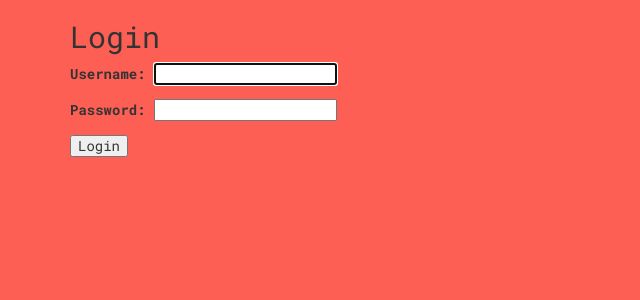
After one commit to scottc11/trakt, a Django app: page /login/ in a window 1280 px wide. The commit adds this page. Shown: the top 300 px of the page, without its empty margins (0-640 px from the left). Run offline with Django 3.2, Linux system fonts and the light colour scheme; style sheets or scripts are compiled from the project's sources; some libraries are stand-ins or nearby versions; some web fonts are replaced.

Commit message:
implemented a simple login page to authenticat a user.

```diff
--- /dev/null
+++ b/assets/less/spinner.less
@@ -0,0 +1,32 @@
+@import 'variables';
+
+.spinner {
+  &--track-list {
+    width: 100px;
+    height: 100px;
+    margin: 100px auto;
+    background-color: @blue-jeans;
+    border-radius: 100%;
+    -webkit-animation: sk-scaleout 1.0s infinite ease-in-out;
+    animation: sk-scaleout 1.0s infinite ease-in-out;
+  }
+}
+
+@-webkit-keyframes sk-scaleout {
+  0% { -webkit-transform: scale(0) }
+  100% {
+    -webkit-transform: scale(1.0);
+    opacity: 0;
+  }
+}
+
+@keyframes sk-scaleout {
+  0% {
+    -webkit-transform: scale(0);
+    transform: scale(0);
+  } 100% {
+    -webkit-transform: scale(1.0);
+    transform: scale(1.0);
+    opacity: 0;
+  }
+}
--- a/assets/less/track.less
+++ b/assets/less/track.less
@@ -46,6 +46,7 @@
     font-family: @bungee-hairline;
     font-size: @info-font-size;
   }
+  &--user {}
   &__player { padding: 5px; margin: 5px; }
   &--button {
     margin: 0 5px;
--- a/main/templates/base.html
+++ b/main/templates/base.html
@@ -18,6 +18,7 @@
     <!-- CUSTOM -->
     <link rel="stylesheet" href={% static "css/main.css" %}>
     <link rel="stylesheet" href={% static "css/normalize.css" %}>
+    <link rel="stylesheet" href={% static "css/spinner.css" %}>
 
     {% block styles %}
     {% endblock %}
--- a/main/templates/home/home.html
+++ b/main/templates/home/home.html
@@ -13,7 +13,7 @@
 
 <section id="home" class="home col-xs-12">
   <h1 class="">TRAKT</h1>
-
+  <span>{{ user.username }}</span>
   <div id="container">
     {% render_bundle 'main' %}
   </div>
--- /dev/null
+++ b/main/templates/registration/login.html
@@ -0,0 +1,12 @@
+{% extends 'base.html' %}
+
+{% block title %}Login{% endblock %}
+
+{% block content %}
+  <h2>Login</h2>
+  <form method="post">
+    {% csrf_token %}
+    {{ form.as_p }}
+    <button type="submit">Login</button>
+  </form>
+{% endblock %}
--- a/main/views/home.py
+++ b/main/views/home.py
@@ -2,4 +2,5 @@ from django.shortcuts import render, get_object_or_404
 from django.contrib import admin
 
 def home(request):
-    return render(request, 'home/home.html')
+    context = {'user': request.user}
+    return render(request, 'home/home.html', context)
--- a/trakt/settings.py
+++ b/trakt/settings.py
@@ -112,6 +112,7 @@ AUTH_PASSWORD_VALIDATORS = [
     },
 ]
 
+LOGIN_REDIRECT_URL = 'home'
 
 # Internationalization
 # https://docs.djangoproject.com/en/1.11/topics/i18n/
--- a/trakt/urls.py
+++ b/trakt/urls.py
@@ -15,12 +15,15 @@ Including another URLconf
 """
 from django.conf.urls import url
 from django.contrib import admin
+from django.contrib.auth import views as auth_views
 from main.views import views, home
 
 
 urlpatterns = [
     url(r'^admin/', admin.site.urls),
-    url(r'^home/', home.home),
+    url(r'^login/$', auth_views.login, name='login'),
+    url(r'^logout/$', auth_views.logout, {'next_page': '/'}, name='logout'),
+    url(r'^home/', home.home, name='home'),
     url(r'^api/tracks/', views.TrackList.as_view()),
     url(r'^api/tracks/(?P<pk>[0-9]+)/$', views.TrackDetail.as_view()),
 ]
```
Also changed, not shown: assets/js/components/trackList.js (+8 -1 lines).
